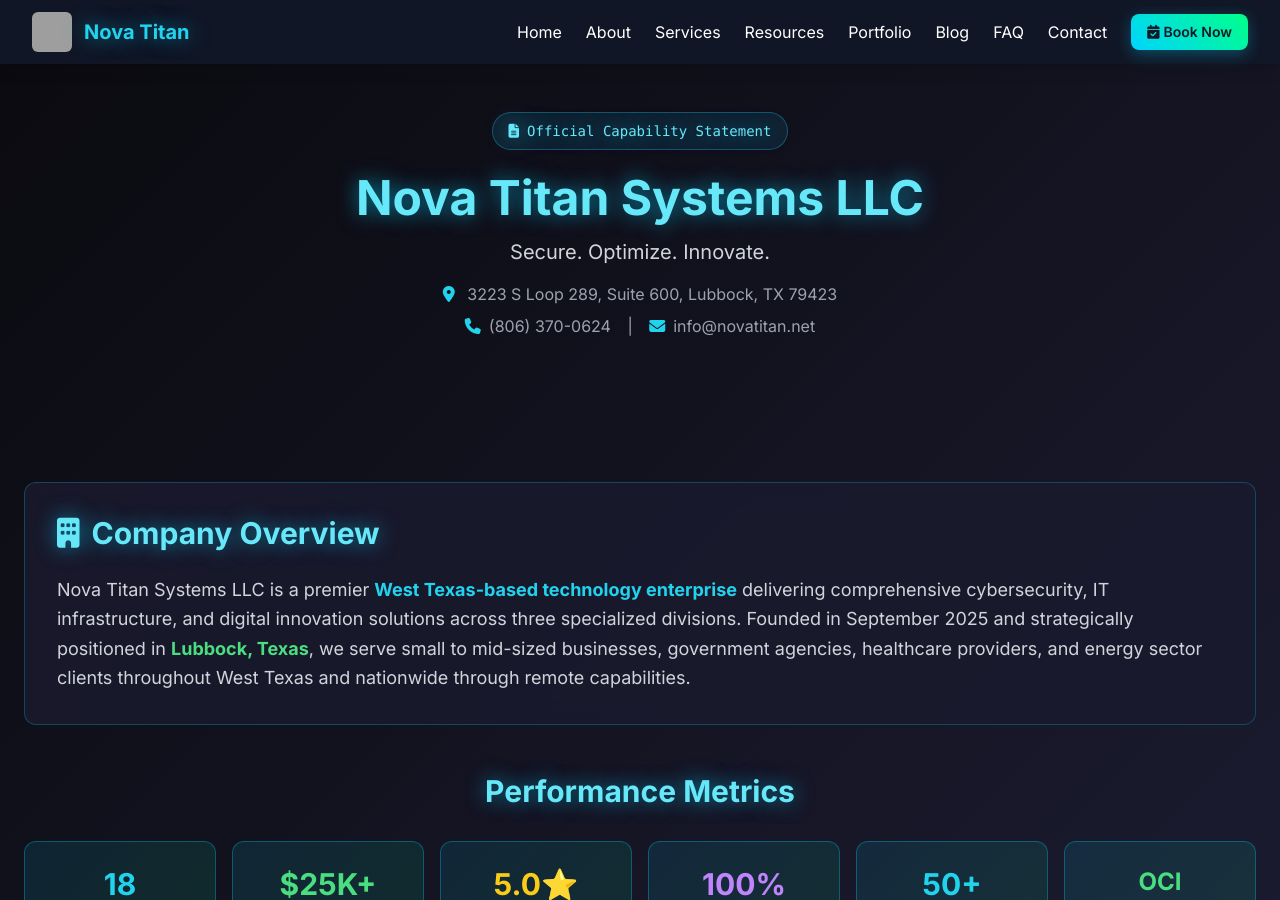
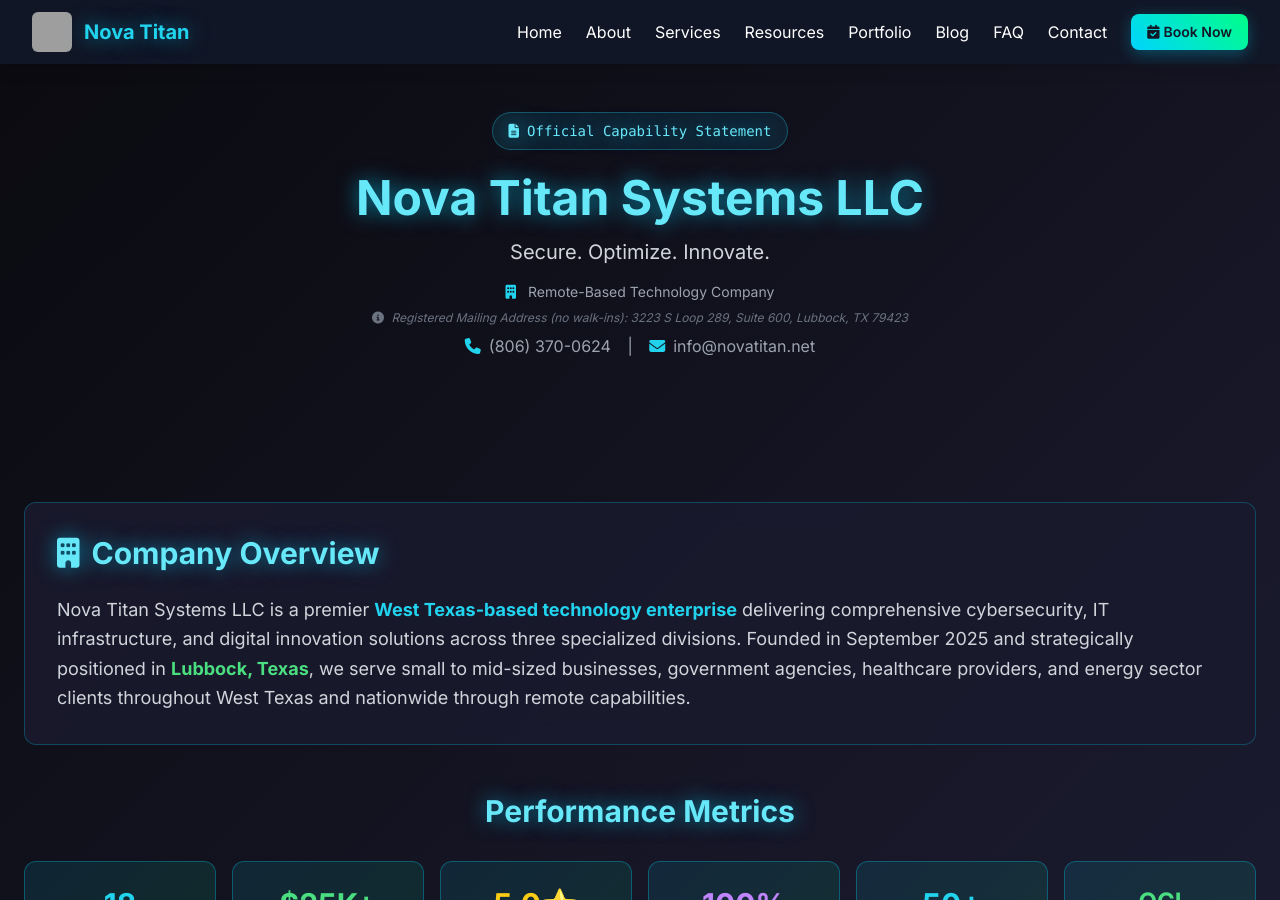
Before and after one commit to tzsmit/nova-titan-site, a Jekyll site: the page capability-statement/index.html, which Jekyll copies as it is, in a window 1280 px wide and 900 px high. Built offline with Jekyll 4.4.1, drawn with Linux system fonts in a browser that asks for light colours; nearby versions of some CDN libraries; grey boxes are pictures that could not be loaded.

Commit message:
feat(compliance): Update site for remote-based business model compliance
CRITICAL: Regus address is now correctly represented as registered mailing address only.

CHANGES SUMMARY:
- Footer: Added remote-based disclosure + mailing address disclaimer
- Contact page: Updated with remote operations messaging + address disclaimer
- About page: Added remote-based company statement in hero section
- Schema/SEO: Changed LocalBusiness → Organization, removed geo/openingHours
- Schema: Added 'areaServed: United States' and remote business note
- Capability Statement: Updated address display with disclaimer
- Cybersecurity pages: Fixed schema address representation

ADDRESS HANDLING:
✅ All instances show: 'Registered Mailing Address (no walk-ins): 3223 S Loop 289 Ste 600, Lubbock, TX 79423'
✅ Primary branding: 'Remote-Based Technology Company'
✅ Removed all geo coordinates and opening hours from schema
✅ No walk-in/storefront/physical office language exists

SEO/SCHEMA UPDATES:
- Changed @type from LocalBusiness to Organization (all instances)
- Removed openingHoursSpecification (implied physical location)
- Removed geo coordinates (latitude/longitude)
- Added areaServed: 'United States'
- Added additionalProperty with remote business note
- Changed 'address' to 'location' per best practices

COMPLIANCE STATUS:
✅ No misleading physical office representation
✅ Clear remote-first positioning throughout site
✅ Address only appears as registered mailing location
✅ Service area properly disclosed (West Texas + Nationwide)
✅ Schema accurately reflects remote business model

Files Modified: 6
- _includes/footer.html
- _includes/head.html
- about/index.html
- capability-statement/index.html
- contact/index.html
- cybersecurity/basic-security-assessment/index.html

```diff
--- a/about/index.html
+++ b/about/index.html
@@ -27,12 +27,15 @@ description: "Meet Traivone Smith, your trusted business technology partner in W
           </h1>
 
           <p class="text-xl text-gray-300 mb-6 leading-relaxed">
-            <strong class="text-cyan-300">Business technology partner</strong> serving West Texas.
+            <strong class="text-cyan-300">Remote-based business technology partner</strong> serving clients nationwide.
             As a <strong class="text-green-300">Computer Science student</strong> and
             <strong class="text-orange-300">cloud-certified professional</strong>, Nova Titan Systems delivers complete technology solutions —
             from <span class="text-purple-300 font-semibold">network infrastructure and security</span> to
             <span class="text-purple-300 font-semibold">field services and strategic implementations</span>.
             Whether you need a single installation or comprehensive technology strategy, Nova Titan provides the expertise and reliability your business deserves.
+          </p>
+          <p class="text-sm text-gray-400 italic mb-8">
+            <i class="fas fa-laptop-house mr-2"></i>Nova Titan Systems is a remote-based technology company serving clients nationwide.
           </p>
 
           <div class="flex flex-wrap gap-4 mb-8">
--- a/capability-statement/index.html
+++ b/capability-statement/index.html
@@ -136,13 +136,18 @@
       "@type": "Organization",
       "@id": "https://novatitan.net/#org",
       "name": "Nova Titan Systems",
-      "address": {
+      "location": {
         "@type": "PostalAddress",
         "streetAddress": "3223 S Loop 289, Suite 600",
         "addressLocality": "Lubbock",
         "addressRegion": "TX",
         "postalCode": "79423",
         "addressCountry": "US"
+      },
+      "additionalProperty": {
+        "@type": "PropertyValue",
+        "name": "Business Model",
+        "value": "Registered mailing address only. Remote-based company."
       },
       "telephone": "+1-806-370-0624",
       "email": "info@novatitan.net",
@@ -225,9 +230,13 @@
           Nova Titan Systems LLC
         </h1>
         <p class="text-xl text-gray-300 mb-4">Secure. Optimize. Innovate.</p>
-        <p class="text-gray-400">
-          <i class="fas fa-map-marker-alt mr-2 text-cyan-400"></i>
-          3223 S Loop 289, Suite 600, Lubbock, TX 79423
+        <p class="text-gray-400 text-sm">
+          <i class="fas fa-building mr-2 text-cyan-400"></i>
+          Remote-Based Technology Company
+        </p>
+        <p class="text-gray-500 text-xs mt-2 italic">
+          <i class="fas fa-info-circle mr-1"></i>
+          Registered Mailing Address (no walk-ins): 3223 S Loop 289, Suite 600, Lubbock, TX 79423
         </p>
         <p class="text-gray-400 mt-2">
           <i class="fas fa-phone mr-2 text-cyan-400"></i>(806) 370-0624
```
Also changed, not shown: _includes/footer.html (+12 -2 lines), _includes/head.html (+12 -52 lines), contact/index.html (+24 -9 lines), cybersecurity/basic-security-assessment/index.html (+6 -1 lines).
